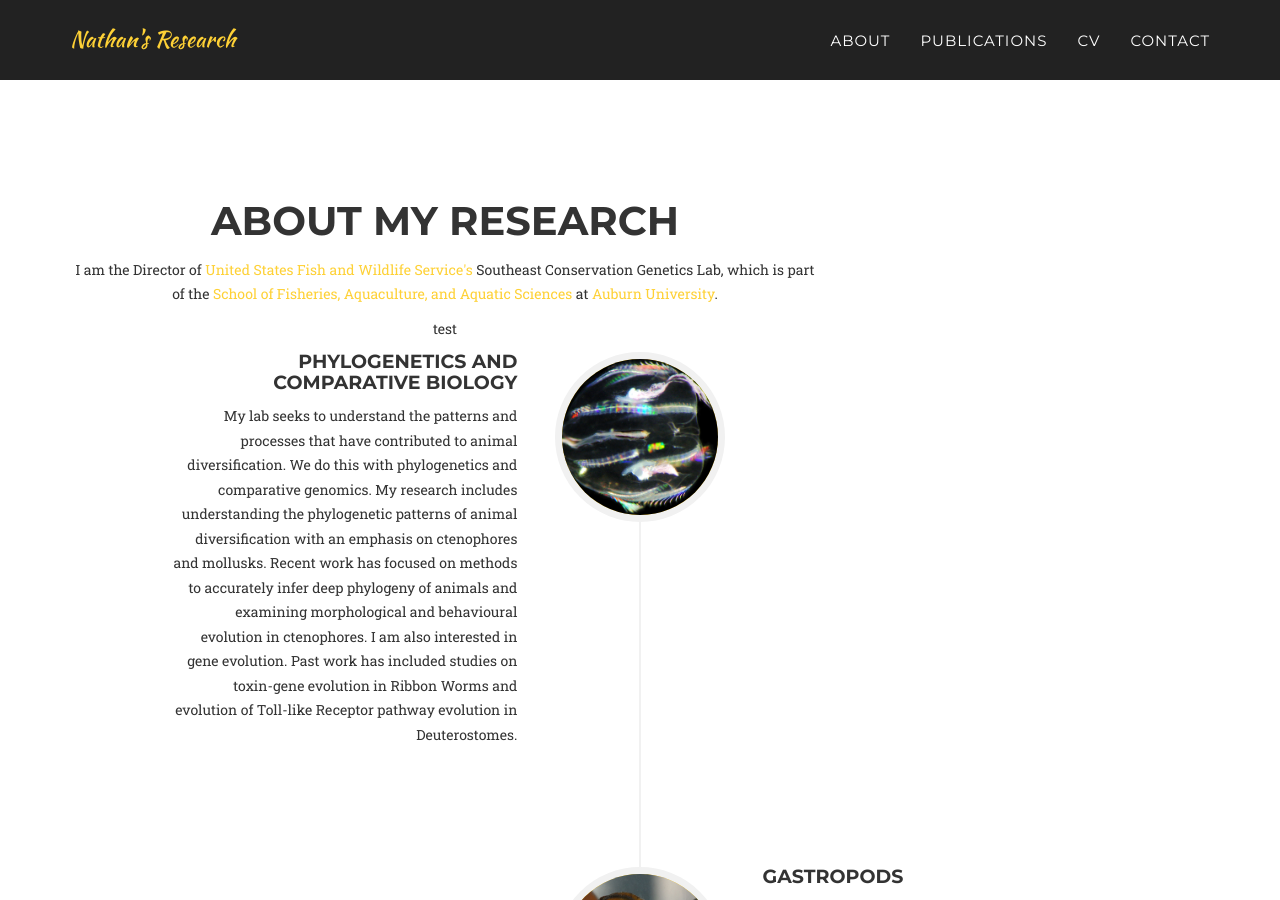
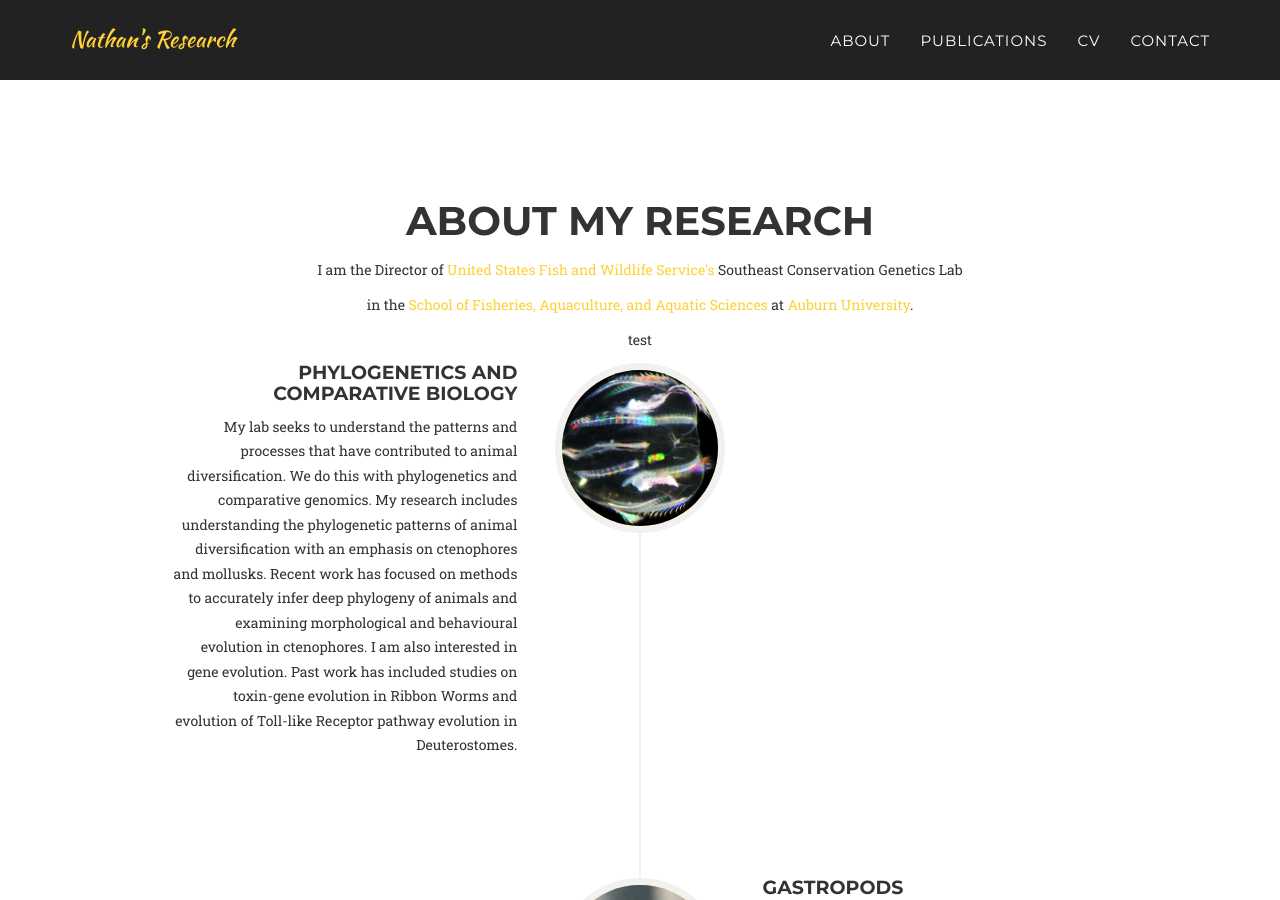
Before and after one commit to NathanWhelan/nathanwhelan.github.io, a Jekyll site: the page built from index.html, in a window 1280 px wide and 900 px high, scrolled down 709 px. Built offline with Jekyll 4.4.1, drawn with Linux system fonts in a browser that asks for light colours; some web fonts are replaced.

Commit message:
Update about.html

```diff
--- a/_includes/about.html
+++ b/_includes/about.html
@@ -2,9 +2,10 @@
     <section id="about">
         <div class="container">
             <div class="row">
-                <div class="col-lg-8 text-center">
+                <div class="col-lg-12 text-center">
                     <h2 class="section-heading">About My Research</h2>
-                    <p>I am the Director of <a href="http://www.usfws.gov">United States Fish and Wildlife Service's</a> Southeast Conservation Genetics Lab, which is part of the <a href="http://sfaas.auburn.edu">School of Fisheries, Aquaculture, and Aquatic Sciences</a> at <a href="http://auburn.edu">Auburn University</a>.</p>
+                    <p>I am the Director of <a href="http://www.usfws.gov">United States Fish and Wildlife Service's</a> Southeast Conservation Genetics Lab</p>
+                    <p>in the <a href="http://sfaas.auburn.edu">School of Fisheries, Aquaculture, and Aquatic Sciences</a> at <a href="http://auburn.edu">Auburn University</a>.</p>
                     <p>test</p>
                 </div>
             </div>
```
